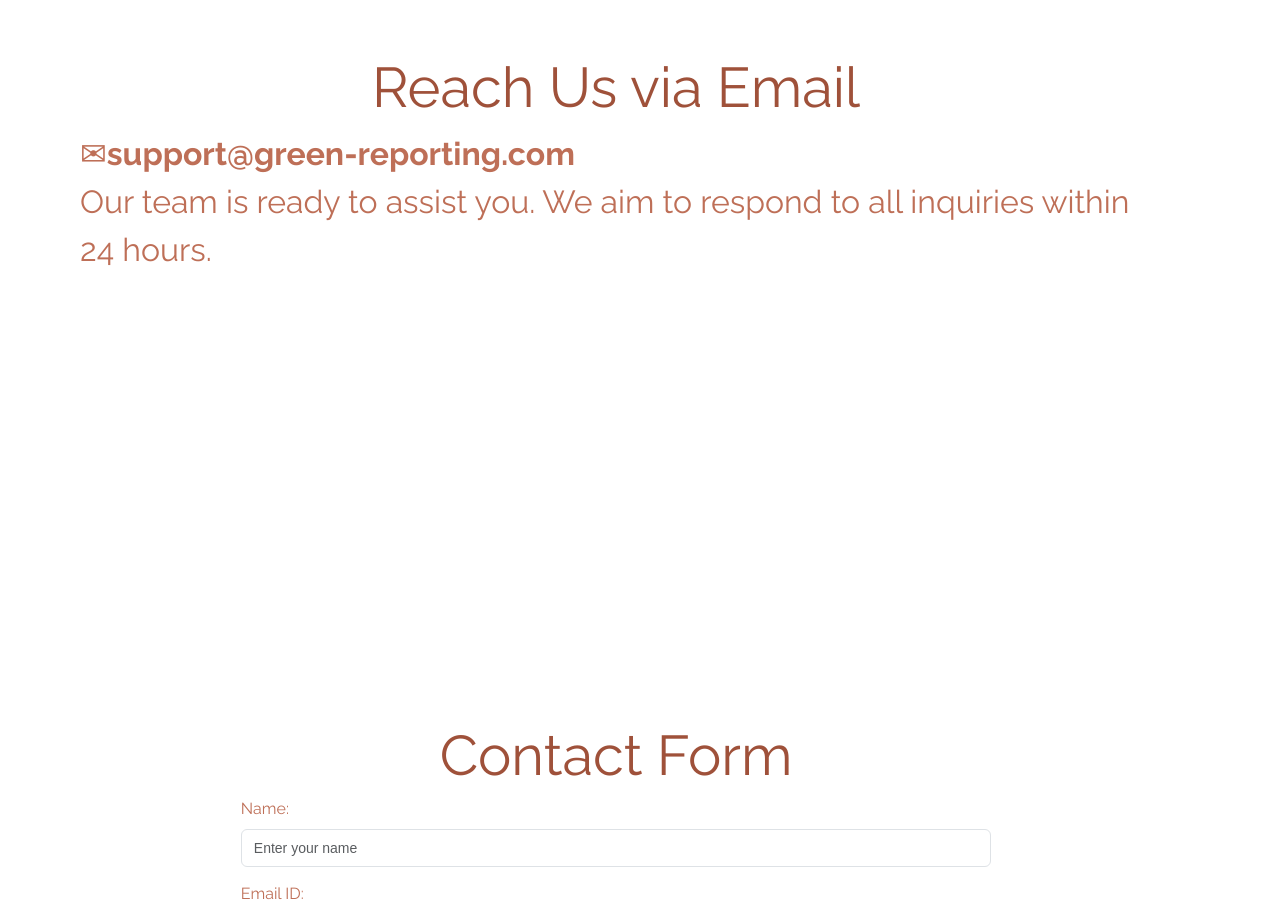
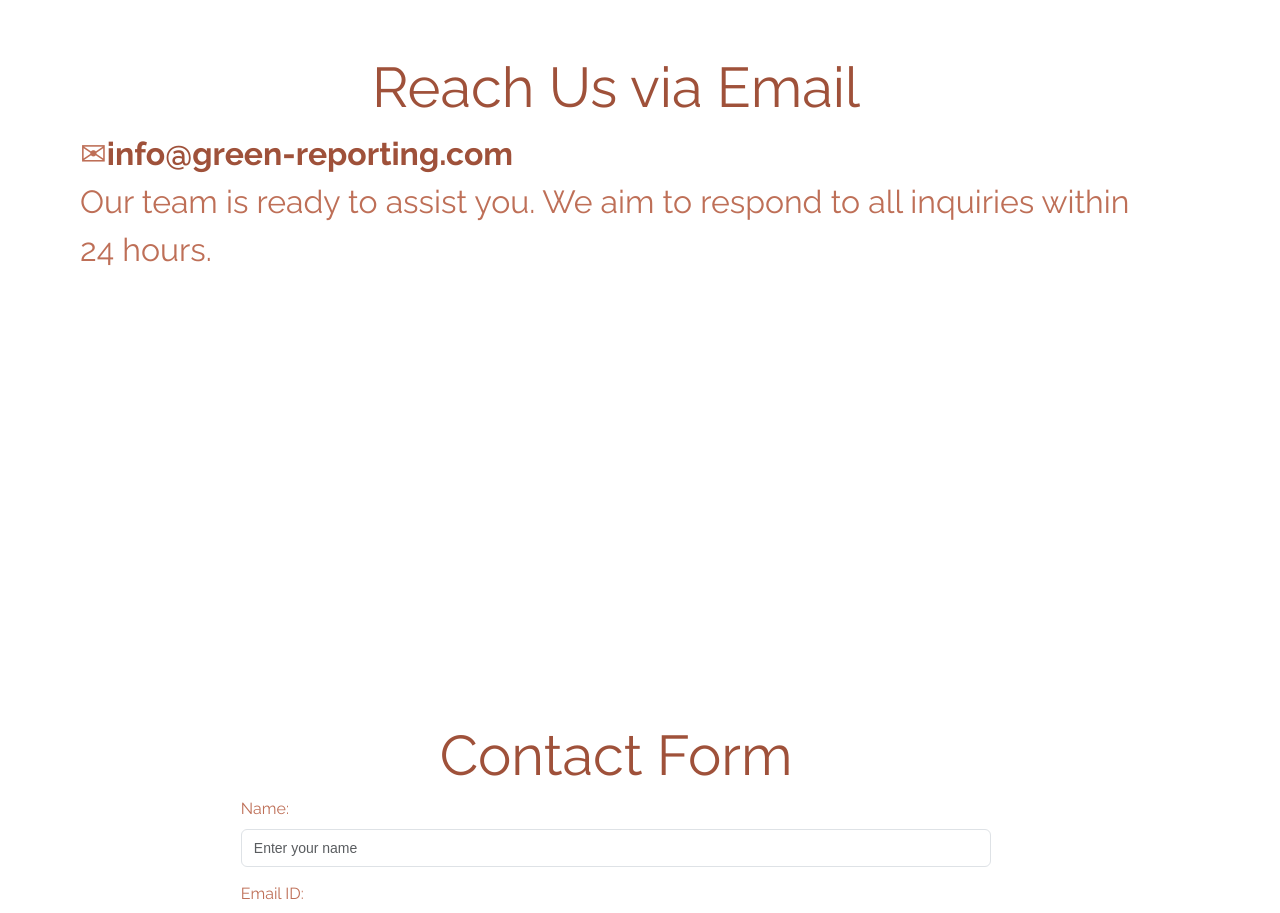
Before and after one commit to seizedeveloper/greenreportingwebsite, a React (Vite) app: page /contact in a window 1280 px wide. Shown: the part 960-1873 px from the top of the page. Built offline with nearby package versions, Linux system fonts and the light colour scheme.

Commit message:
added mail

```diff
--- a/src/Contact_us/contact_us.jsx
+++ b/src/Contact_us/contact_us.jsx
@@ -30,7 +30,7 @@
 
       <section className="py-5 mb-5 custom px-5">
         <div
-          className="custom "
+          className="custom"
           style={{
             minWidth: '100%',
             justifyContent: 'center',
@@ -49,7 +49,20 @@
             style={{ marginBottom: '0' }}
           >
             <span>&#9993;</span>
-            <b>support@green-reporting.com</b>
+            <b>
+              <a
+                href="https://mail.google.com/mail/?view=cm&fs=1&to=info@green-reporting.com"
+                target="_blank"
+                rel="noopener noreferrer"
+                style={{
+                  textDecoration: 'none',
+                  color: '#9f513a',
+                  fontWeight: 'bold',
+                }}
+              >
+                info@green-reporting.com
+              </a>
+            </b>
             <br />
             Our team is ready to assist you. We aim to respond to all inquiries
             within 24 hours.
```
Also changed, not shown: 1 other file (tests, documents, lock files or other folders).
